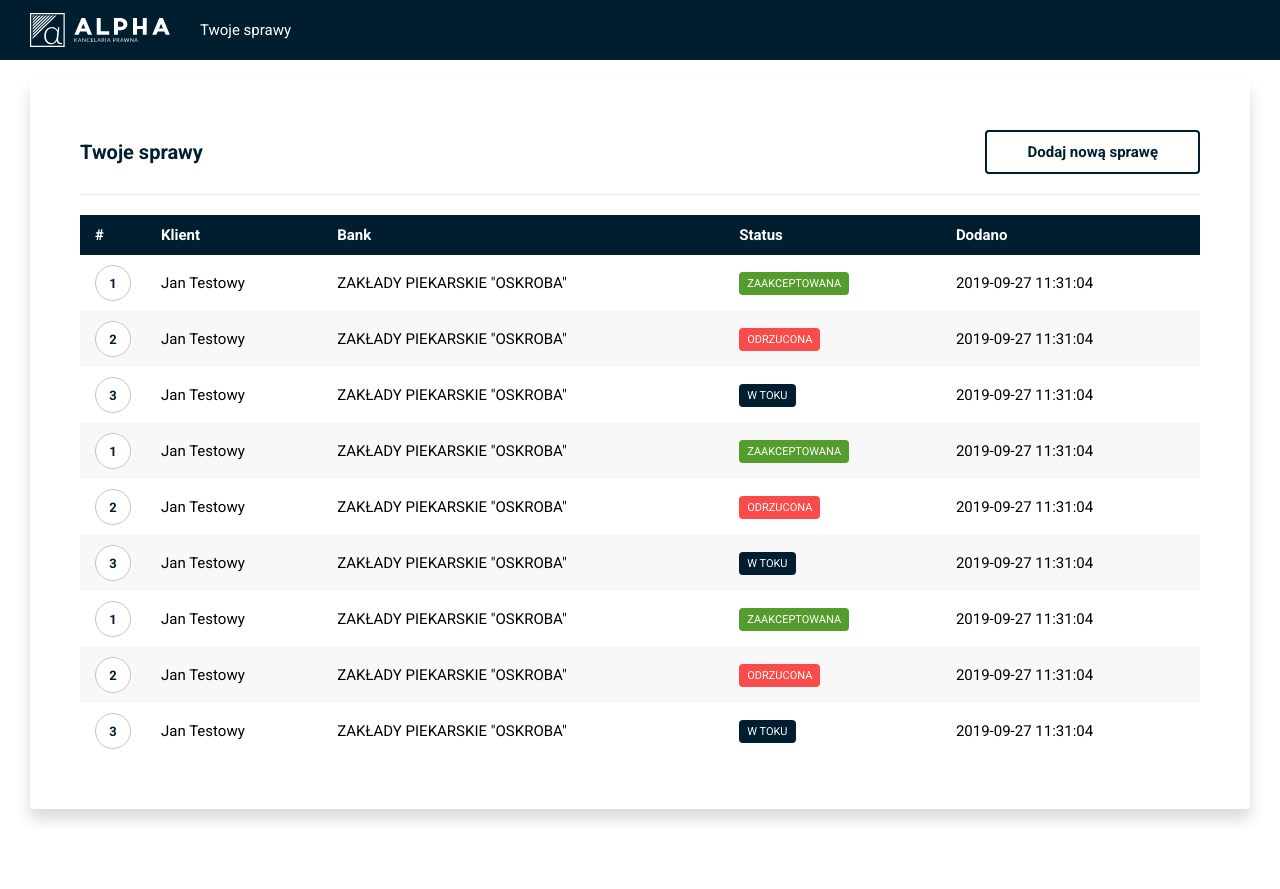
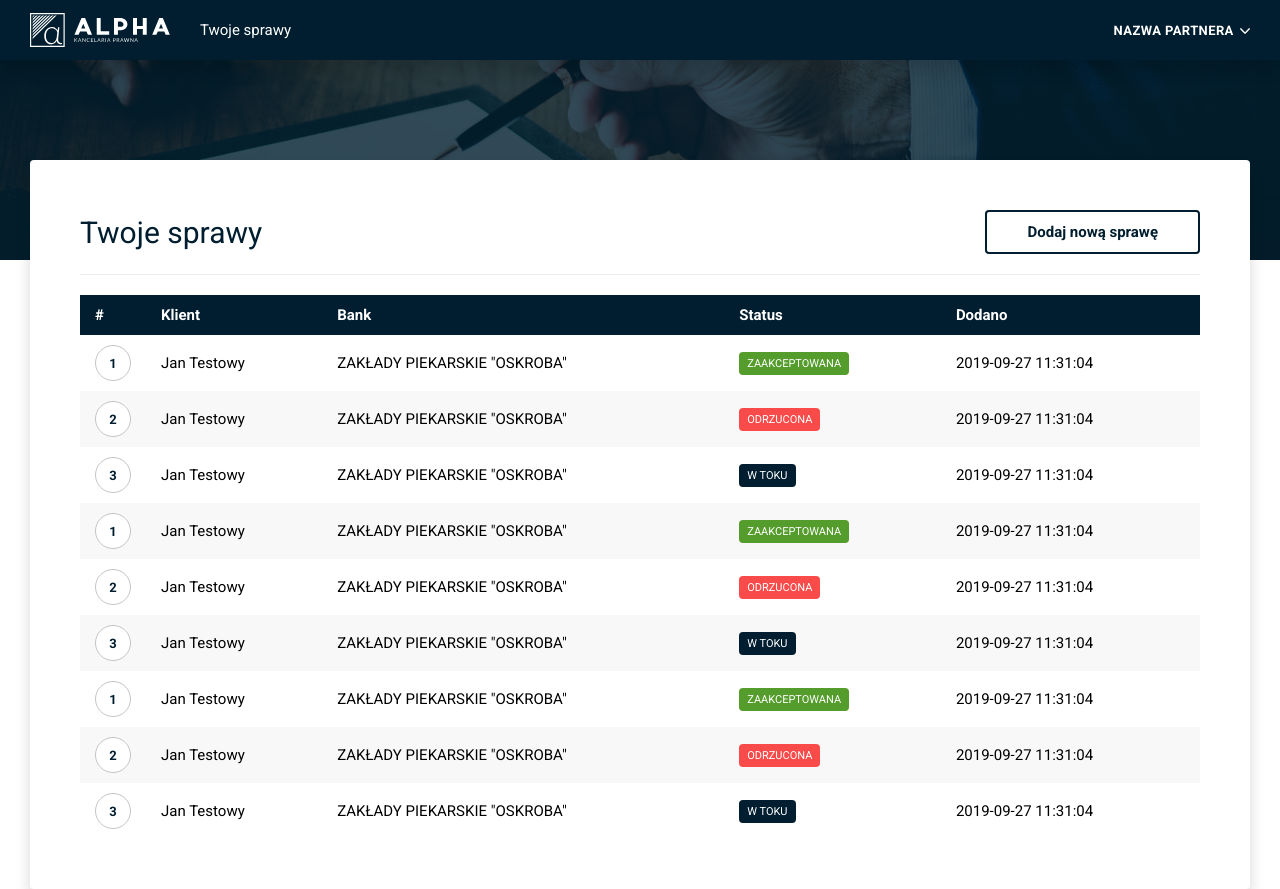
Before and after one commit to rafaldepa/alpha-panel, a website: page app/index.html in a window 1280 px wide. Before the commit the page ends 829 px from the top, so only its background shows below. Drawn offline with Linux system fonts and the light colour scheme.

Commit message:
User panel advanced styling

```diff
--- a/app/index.html
+++ b/app/index.html
@@ -15,10 +15,15 @@
                     <li class="nav__item"><a href="#" class="nav__link">Twoje sprawy</a></li>
                 </ul>
             </nav>
+            <div class="panel-header__account account">
+                <a href="#" class="account__name">Nazwa partnera</a>
+            </div>
         </div>
     </header>
     <main class="panel-main">
-        <div class="panel-main__content grid grid--fluid">
+        <section class="image-separator"></section>
+        <section id="your-cases" class="your-cases">
+            <div class="grid grid--fluid">
                 <div class="block">
                     <div class="block__header">
                         <h3 class="block__name">Twoje sprawy</h3>
@@ -104,6 +109,7 @@
                     </div>
                 </div>
             </div>
+        </section>
     </main>
 
     <script src="./js/main.js"></script>
--- a/app/scss/general.scss
+++ b/app/scss/general.scss
@@ -65,6 +65,7 @@ input, textarea, button, select {
     width: 100%;
     color: #fff;
     background: $accent;
+    box-shadow: $shadow;
     z-index: 9;
 
     &__content {
@@ -90,7 +91,6 @@ input, textarea, button, select {
 
 .panel-main {
     margin: 60px 0 0 0;
-    padding: 20px 0;
 }
 
 .protected {
@@ -154,9 +154,37 @@ input, textarea, button, select {
     }
 }
 
+.image-separator {
+    position: relative;
+    display: block;
+    width: 100%;
+    height: 200px;
+    background-image: url('/images/logged_bg.jpg');
+    background-size: cover;
+    background-repeat: no-repeat;
+    background-position: center;
+    z-index: -1;
+
+    &::after {
+        position: absolute;
+        top: 0;
+        left: 0;
+        width: 100%;
+        height: 100%;
+        content: '';
+        background: $accent;
+        opacity: .8;
+        z-index: 0;
+    }
+}
+
 .table-responsive {
     width: 100%;
     overflow-x: auto;
+}
+
+.your-cases {
+    margin-top: -100px;
 }
 
 .table-cases {
@@ -326,8 +354,8 @@ input, textarea, button, select {
         border-bottom: 1px solid #ededed;
     }
     &__name {
-        font-size: 2rem;
-        font-weight: 600;
+        font-size: 3rem;
+        font-weight: 300;
         color: $accent;
         line-height: 1.1;
     }
@@ -386,3 +414,27 @@ input, textarea, button, select {
         background: #549c2b;
     }
 }
+
+.account {
+    position: relative;
+    font-size: 1.3rem;
+    font-weight: 600;
+
+    &__name {
+        color: #fff;
+        text-decoration: none;
+        text-transform: uppercase;
+        letter-spacing: .4px;
+    }
+    &::after {
+        content: '';
+        display: inline-block;
+        width: 10px;
+        height: 9px;
+        background-image: url('/images/arrow-down.svg');
+        background-repeat: no-repeat;
+        background-size: 100%;
+        margin-left: 3px;
+        cursor: pointer;
+    }
+}
```
Also changed, not shown: app/css/general.css, app/images/arrow-down.svg (added), app/images/logged_bg.jpg (added). Lines whose indentation alone changed are shown as unchanged.
